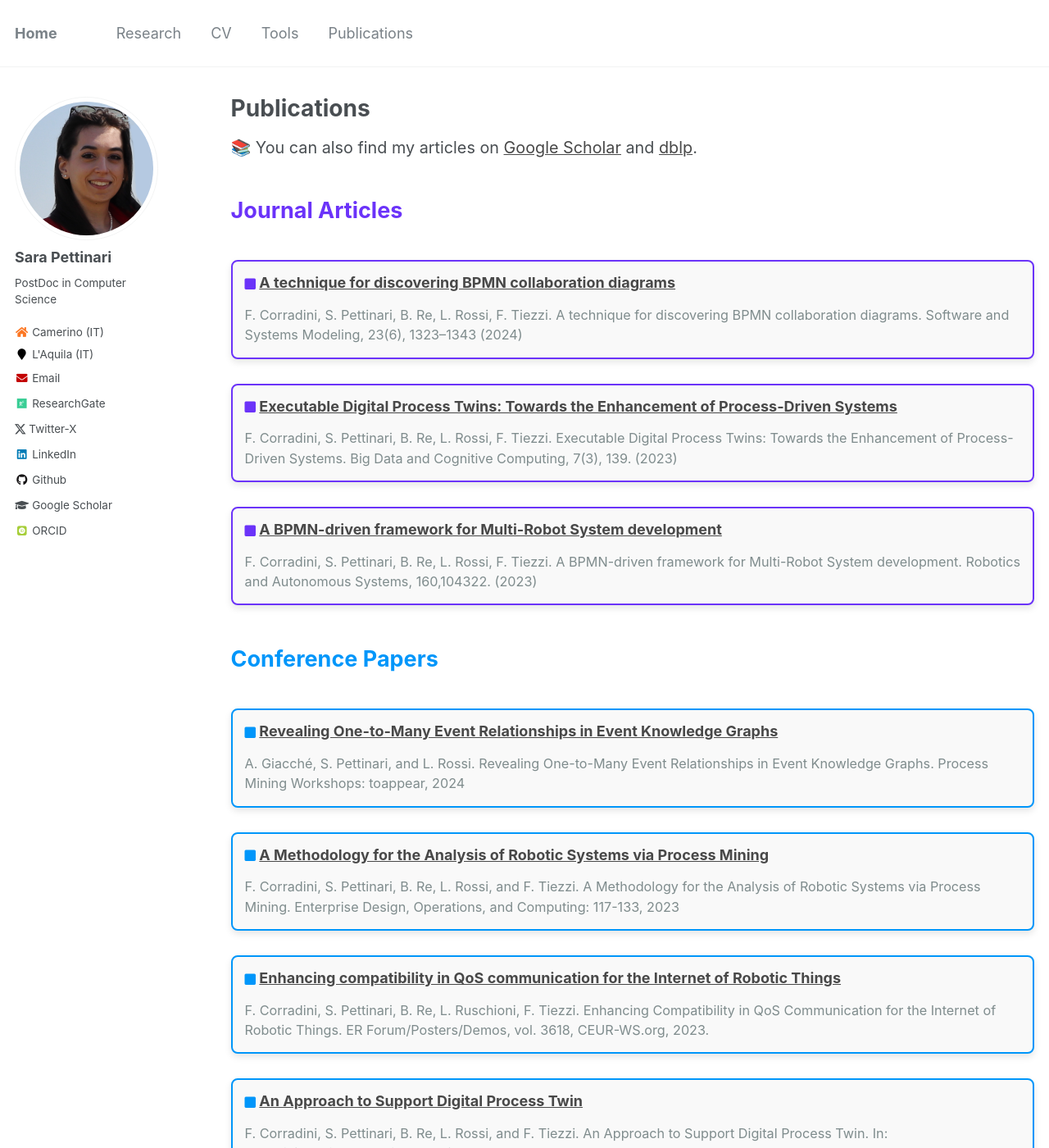
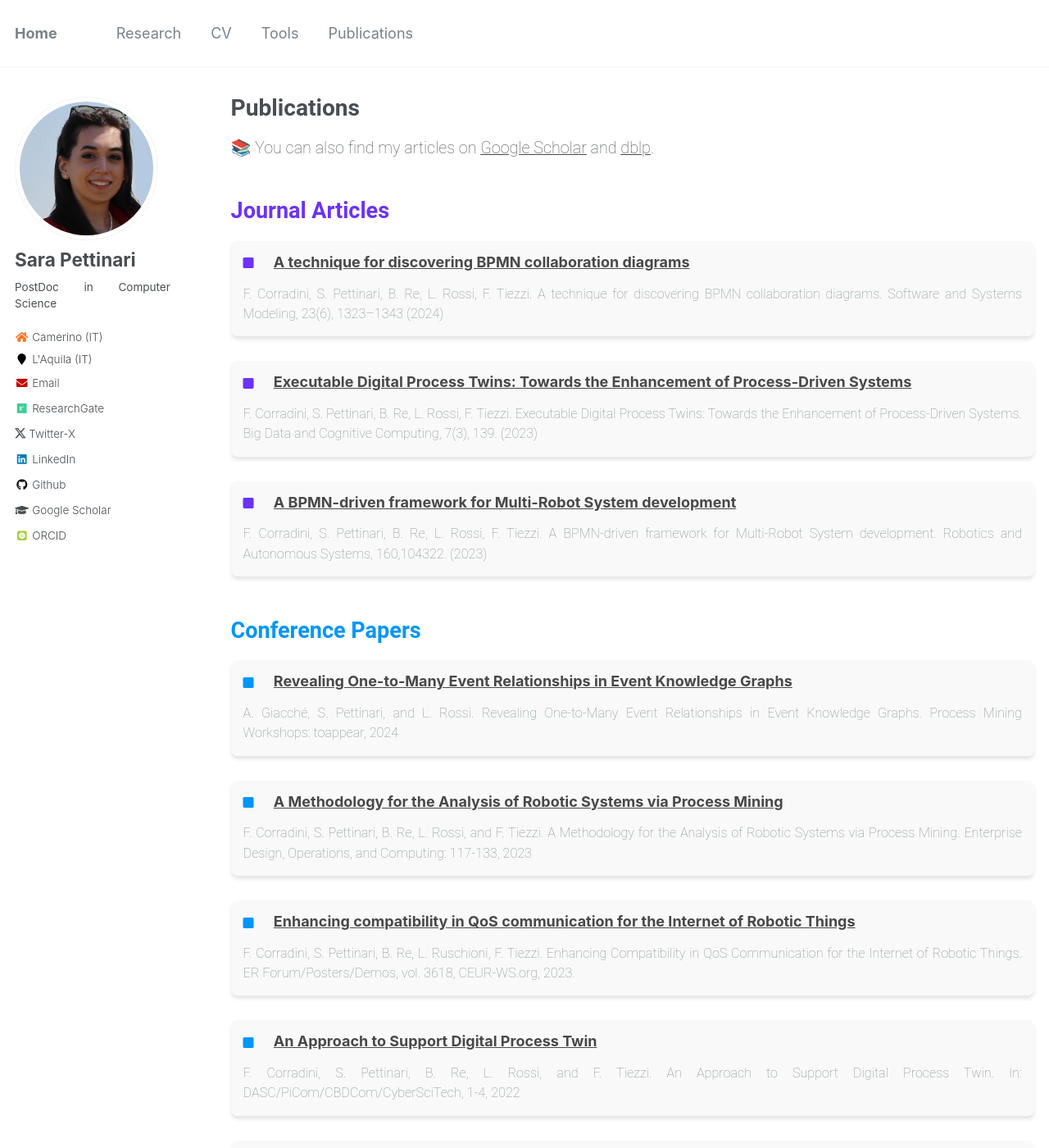
Before and after one commit to SaraPettinari/SaraPettinari.github.io, a Jekyll site: the page built from _pages/publications.html, in a window 1280 px wide and 1400 px high. Shown: the whole window at 82% size. Built offline with Jekyll 4.4.1, drawn with Linux system fonts in a browser that asks for light colours; some web fonts are replaced.

Commit message:
[update] style refactoring

```diff
--- a/_sass/_sidebar.scss
+++ b/_sass/_sidebar.scss
@@ -118,10 +118,11 @@
 }
 .sidebar .author__name {
   font-family: $sans-serif;
-  font-size: $type-size-5;
+  font-size: $type-size-4;
 }
 
 .author__bio {
+  font-weight: normal;
   margin: 0;
 
   @include breakpoint($large) {
@@ -159,6 +160,7 @@
 }
 
 .author__urls {
+  font-weight: 300;
   display: none;
   position: absolute;
   right: 0;
--- a/assets/css/customstyle.css
+++ b/assets/css/customstyle.css
@@ -13,20 +13,23 @@
 /* Category Specific Colors */
 .publication-category.manuscripts,
 .publication-card.manuscripts {
-    color: #6b33f9; /* Purple */
-    border-color: #6b33f9;
+  color: #6b33f9;
+  /* Purple */
+  /*border-color: #6b33f9;*/
 }
 
 .publication-category.conferences,
 .publication-card.conferences {
-    color: #0096fa; /* Light Blue */
-    border-color: #0096fa;
+  color: #0096fa;
+  /* Light Blue */
+  /*border-color: #0096fa;*/
 }
 
 .publication-category.books,
 .publication-card.books {
-    color: #40e0d0; /* Tiffany */
-    border-color: #40e0d0;
+  color: #40e0d0;
+  /* Tiffany */
+  /*border-color: #40e0d0;*/
 }
 
 /* Base Styling for All Publications */
@@ -34,6 +37,7 @@
   font-size: 1.5em;
   font-weight: bold;
   margin-top: 20px;
+  margin-bottom: -10px;
 }
 
 .section-divider {
@@ -46,17 +50,15 @@
 
 .publication-card {
   background-color: #f9f9f9;
-    border: 2px solid;
+  /*border: 2px solid;*/
   border-radius: 8px;
   padding: 15px;
-    /*margin-bottom: 15px;*/
-    box-shadow: 0px 4px 8px rgba(0, 0, 0, 0.1);
-    transition: transform 0.2s ease-in-out;
+  box-shadow: 0px 4px 4px rgba(0, 0, 0, 0.1);
 }
 
-  .publication-card:hover {
+/*.publication-card:hover {
     transform: scale(1.02);
-  }
+  }*/
 
 .publication-card h3 {
   margin-top: 0;
@@ -96,8 +98,16 @@
 }
 
 .tool-card h2 {
-    font-size: 1.5em;
   margin-top: 0;
+}
+
+.tool-name {
+  font-family: 'Roboto', sans-serif;
+  font-size: 1.5rem;
+  font-weight: bold;
+  text-align: center;
+  margin-bottom: 12px;
+  color: #333;
 }
 
 .tool-links {
@@ -122,7 +132,7 @@
   background-color: rgba(0, 0, 0, 0.05);
 }
 
-  /* Color Themes for Each Tool */
+/* Color Themes for Each Tool
   .tool-card.fame {
     border-left: 5px solid #2200ff;
   }
@@ -148,35 +158,154 @@
   .tool-card.soup .tool-links a:hover {
     background-color: #ff2929;
     color: #fff;
+  } */
+
+.tool-tags {
+  display: grid;
+  grid-template-columns: repeat(auto-fit, minmax(120px, 1fr));
+  gap: 10px;
+  padding: 10px;
 }
+
+.tag {
+  background-color: #f0f0f0;
+  border-radius: 8px;
+  padding: 8px 12px;
+  text-align: center;
+  font-size: 14px;
+  font-weight: 500;
+  color: #333;
+  box-shadow: 0 2px 4px rgba(0, 0, 0, 0.1);
+}
+
 
 /* Related Publications Styling */
 .publications-list {
   padding-left: 15px;
   list-style: none;
-    font-size: 0.9em; /* Reduce font size */
-    color: #555; /* Slightly lighter text color for subtlety */
-    line-height: 1.4em; /* Adjust line height for compactness */
+  font-size: 0.9em;
+  /* Reduce font size */
+  color: #555;
+  /* Slightly lighter text color for subtlety */
+  line-height: 1.4em;
+  /* Adjust line height for compactness */
 }
 
 .publications-list li {
-    margin-bottom: 8px; /* Reduce space between items */
+  margin-bottom: 8px;
+  /* Reduce space between items */
 }
 
 .publications-list a {
   color: #484848;
-    font-weight: normal; /* Regular weight for subtle look */
+  font-weight: normal;
+  /* Regular weight for subtle look */
   text-decoration: none;
 }
 
 .publications-list a:hover {
   text-decoration: underline;
-    color: #2c81ba; /* Darker shade on hover for visibility */
+  color: #2c81ba;
+  /* Darker shade on hover for visibility */
 }
 
 /* Section Title Adjustments */
 .tool-card h3 {
-    font-size: 1em; /* Slightly smaller title for "Related Publications" */
+  font-size: 1em;
+  /* Slightly smaller title for "Related Publications" */
   margin-top: 20px;
-    color: #333; /* Darker color for subtle emphasis */
+  color: #333;
+  /* Darker color for subtle emphasis */
 }
+
+/* Banner Styles */
+.banner {
+  background: #fea571;
+  color: white;
+  text-align: center;
+  border-radius: 12px;
+  box-shadow: 0 6px 10px rgba(0, 0, 0, 0.15);
+  margin: 10px auto;
+  max-width: 800px;
+  font-family: 'Arial', sans-serif;
+}
+
+/* Banner Content */
+.banner-content {
+  margin: 0 auto;
+  padding: 20px;
+}
+
+/* Title Style */
+.banner-title {
+  font-weight: bold;
+  margin: 0 0 10px;
+  text-transform: capitalize;
+}
+
+/* Description Style */
+.banner-description {
+  margin: 0 0 20px;
+  color: white;
+  /* Slightly lighter text for contrast */
+}
+
+/* Link Style */
+.banner-link {
+  display: inline-block;
+  background-color: white;
+  color: #fea571;
+  text-decoration: none;
+  font-weight: bold;
+  font-size: 10pt;
+  padding: 5px 10px;
+  border-radius: 20px;
+  transition: background-color 0.3s, color 0.3s;
+}
+
+.banner-link:hover {
+  background-color: #fea571;
+  color: white;
+}
+
+.btn-hide {
+  display: inline-flex;
+  align-items: center;
+  color: inherit;
+  font-weight: bold;
+  text-decoration: none;
+  padding: 8px 12px;
+  border: none;
+}
+
+.btn-hide:hover {
+  background-color: gray;
+  color: white;
+}
+
+p {
+  text-align: justify;
+}
+
+.small {
+  font-size: small;
+  margin-right: 20px;
+}
+
+.bibtex {
+  background: rgb(236, 236, 236, 0.5);
+  padding: 10px;
+  margin: 10px 0;
+  border-left: 4px solid #c1c1c1;
+  font-family: 'Courier New', Courier, monospace;
+  font-size: 14px;
+  white-space: pre-wrap;
+}
+
+body, h1, h2, h3, h4, h5, h6, p {
+  font-family: 'Roboto', sans-serif;
+}
+
+p {
+  font-weight: lighter;
+}
```
Also changed, not shown: _tools/fame.md (added, +11 -0 lines), _tools/robotrace.md (added, +11 -0 lines), _tools/soup.md (added, +12 -0 lines). Lines whose indentation alone changed are shown as unchanged.
